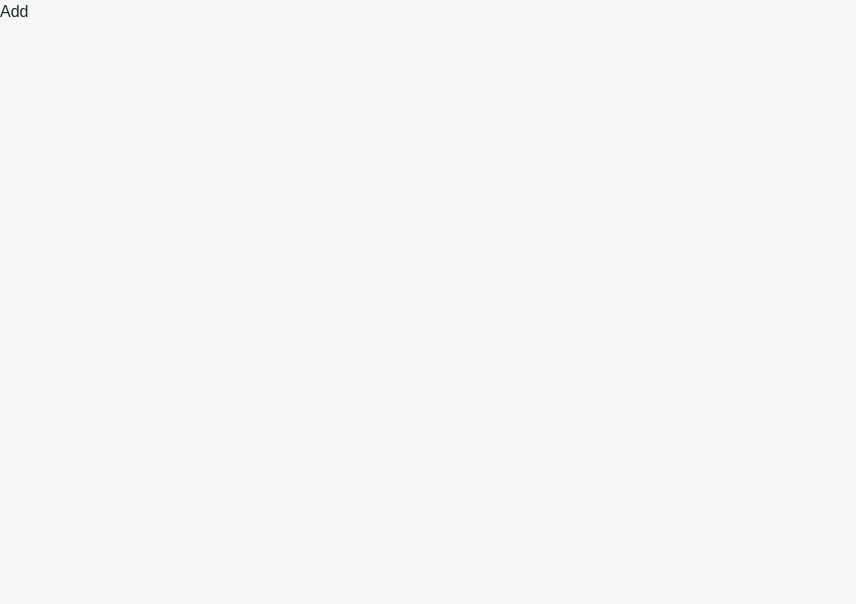
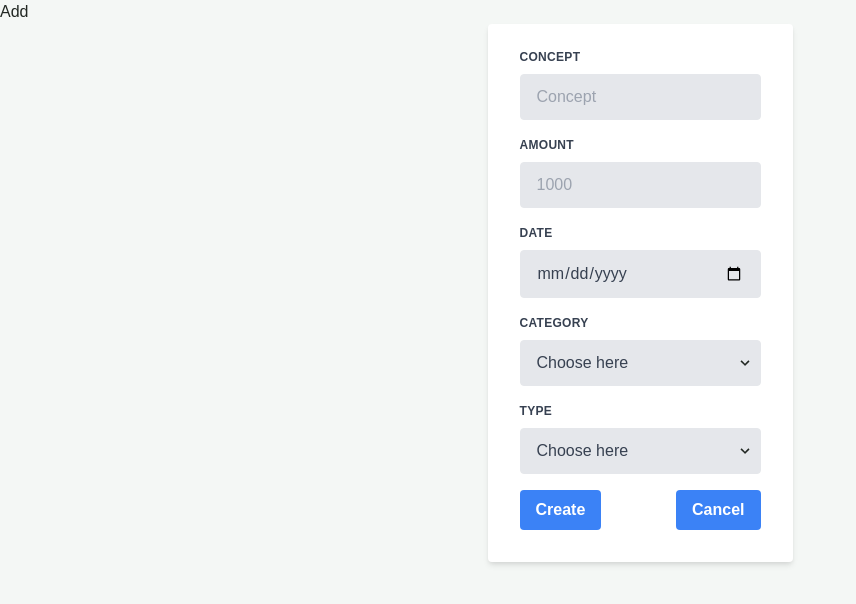
Before and after one commit to francosbenitez/full-stack-challenge-client, a React (Create React App) app: page /add in a window 1280 px wide. Shown: the top 604 px of the page, without its empty margins (0-856 px from the left). Built offline with nearby package versions, Linux system fonts and the light colour scheme.

Commit message:
feat: add dynamic routes to update

```diff
--- a/src/App.js
+++ b/src/App.js
@@ -2,6 +2,7 @@ import './App.css';
 import Home from "./views/Home"
 import { BrowserRouter as Router, Route} from 'react-router-dom'
 import Add from "./views/Add"
+import Update from "./views/Update"
 
 function App() {
   return (
@@ -10,6 +11,7 @@ function App() {
         {/*<Home />*/}
         <Route path="/" exact={true} component={Home} />
         <Route path="/add" exact={true} component={Add} />
+        <Route path="/update/:id" exact={true} component={Update} />
       </Router>
     </>
   );
--- a/src/components/operations/Form.jsx
+++ b/src/components/operations/Form.jsx
@@ -1,4 +1,5 @@
 import React from 'react';
+import { Link } from 'react-router-dom'
 
 const Form = ({operation, setOperation}) => {
     const handleChange = e => {
@@ -27,26 +28,25 @@ const Form = ({operation, setOperation}) => {
         })
     }
     return (
-        <div className="m-10 flex justify-center">
-            <form onSubmit={handleSubmit} className="mb-20">
-                <div className="flex flex-wrap -mx-3 mb-2">
-                    <div className="w-full md:w-1/3 px-3 mb-6 md:mb-0">
+        <div className="w-full flex justify-center">
+            <form onSubmit={handleSubmit} className="bg-white shadow-md rounded px-8 pt-6 pb-8 mb-4">
+                    <div className="mb-4">
                         <label htmlFor="concept" className="block uppercase tracking-wide text-gray-700 text-xs font-bold mb-2">Concept</label>
                         <input value={concept} name="concept" onChange={handleChange} type="text" id="concept" className="appearance-none block w-full bg-gray-200 text-gray-700 border border-gray-200 rounded py-3 px-4 leading-tight focus:outline-none focus:bg-white focus:border-gray-500" placeholder="Concept" />
                     </div>
-                    <div className="w-full md:w-1/3 px-3 mb-6 md:mb-0">
+                    <div className="mb-4">
                         <label htmlFor="amount" className="block uppercase tracking-wide text-gray-700 text-xs font-bold mb-2">
                             Amount
                         </label>
                         <input value={amount} name="amount" onChange={handleChange} type="number" id="amount" className="appearance-none block w-full bg-gray-200 text-gray-700 border border-gray-200 rounded py-3 px-4 leading-tight focus:outline-none focus:bg-white focus:border-gray-500" placeholder="1000" />
                     </div>
-                    <div className="w-full md:w-1/3 px-3 mb-6 md:mb-0">
+                    <div className="mb-4">
                         <label htmlFor="date" className="block uppercase tracking-wide text-gray-700 text-xs font-bold mb-2">
                             Date
                         </label>
                         <input value={date} name="date" onChange={handleChange} type="date" id="date" className="appearance-none block w-full bg-gray-200 text-gray-700 border border-gray-200 rounded py-3 px-4 leading-tight focus:outline-none focus:bg-white focus:border-gray-500" />
                     </div>
-                    <div className="w-full md:w-1/3 px-3 mb-6 md:mb-0">
+                    <div className="mb-4">
                         <label htmlFor="category" className="block uppercase tracking-wide text-gray-700 text-xs font-bold mb-2">
                             Category
                         </label>
@@ -61,7 +61,7 @@ const Form = ({operation, setOperation}) => {
                             </div>
                         </div>
                     </div>
-                    <div className="w-full md:w-1/3 px-3 mb-6 md:mb-0">
+                    <div className="mb-4">
                         <label htmlFor="type" className="block uppercase tracking-wide text-gray-700 text-xs font-bold mb-2">
                             Type
                         </label>
@@ -76,15 +76,24 @@ const Form = ({operation, setOperation}) => {
                             </div>
                         </div>
                     </div>
-                    <div className="flex flex-col justify-center items-center">
+                    <div class="flex items-center justify-between">
+                        <button type="submit" class="bg-blue-500 hover:bg-blue-700 text-white font-bold py-2 px-4 rounded focus:outline-none focus:shadow-outline">
+                            Create
+                        </button>
+                        <Link to="/" style={{backgroundImage: 'none'}}>
+                            <button class="bg-blue-500 hover:bg-blue-700 text-white font-bold py-2 px-4 rounded focus:outline-none focus:shadow-outline">
+                                Cancel
+                            </button>
+                        </Link>
+                    </div>
+                    {/*<div className="flex flex-col justify-center items-center">
                         <button
                             type="submit"
-                            className="bg-primary p-3 rounded-md text-background transform shadow-lg hover:bg-primary hover:scale-110 duration-200"
+                            className="lg:mx-4 bg-background border-2 border-primary border-opacity-100 hover:bg-primary text-primary hover:text-background font-bold py-2 px-4 rounded"
                         >
                             Create
                         </button>
-                    </div>
-                </div>
+                    </div>*/}
             </form>
         </div>
     );
--- a/src/components/operations/List.jsx
+++ b/src/components/operations/List.jsx
@@ -2,6 +2,7 @@ import React from "react";
 import { FontAwesomeIcon } from '@fortawesome/react-fontawesome';
 import { faEdit, faTrashAlt } from '@fortawesome/free-solid-svg-icons';
 import moment from "moment";
+import { Link } from 'react-router-dom'
 
 const List = ({operation, setOperation, operations, setListUpdated}) => {
     const handleDelete = id => {
@@ -59,7 +60,10 @@ const List = ({operation, setOperation, operations, setListUpdated}) => {
                                     <td className="p-1 border border-text" tableheaddata="Category">{operation.category}</td>
                                     <td className="p-1 border border-text" tableheaddata="Type">{operation.type}</td>
                                     <td className="p-1 border border-text">
-                                        <button onClick={() => handleUpdate(operation.operation_id)} className="mr-1 px-3 bg-green-400"><FontAwesomeIcon icon={faEdit}/></button>
+                                        <Link to={`/update/${operation.operation_id}`} style={{backgroundImage: 'none'}}>
+                                            <button className="mr-1 px-3 bg-green-400"><FontAwesomeIcon icon={faEdit}/></button>
+                                            {/*<button onClick={() => handleUpdate(operation.operation_id)} className="mr-1 px-3 bg-green-400"><FontAwesomeIcon icon={faEdit}/></button>*/}
+                                        </Link>
                                         <button onClick={() => handleDelete(operation.operation_id)}  className="ml-1 px-3 bg-red-400"><FontAwesomeIcon icon={faTrashAlt}/></button>
                                     </td>
                                 </tr>
--- a/src/views/Add.jsx
+++ b/src/views/Add.jsx
@@ -1,11 +1,19 @@
-import React from 'react';
+import React, {useState} from 'react';
 import Form from "../components/operations/Form"
 
 const Add = () => {
+    const [operation, setOperation] = useState({
+        concept: "",
+        amount: "",
+        date: "",
+        category: "",
+        type: "",
+        user_id: ""
+    })
     return (
         <div>
             <p>Add</p>
-            {/*<Form />*/}
+            <Form operation={operation} setOperation={setOperation} />
         </div>
     );
 };
--- a/src/views/Home.jsx
+++ b/src/views/Home.jsx
@@ -4,7 +4,7 @@ import Footer from "../components/layout/Footer"
 import Add from "../components/operations/Add"
 import Balance from "../components/operations/Balance"
 import List from "../components/operations/List"
-import Form from "../components/operations/Form"
+//import Form from "../components/operations/Form"
 
 const Home = () => {
     const [operation, setOperation] = useState({
@@ -31,8 +31,8 @@ const Home = () => {
             <Navbar />
             <Add />
             <Balance />
-            <List operation={operation} setOperation={setOperation} operations={operations} setListUpdated={setListUpdated}/>
-            <Form operation={operation} setOperation={setOperation} />
+            <List operation={operation} setOperation={setOperation} operations={operations} setListUpdated={setListUpdated} />
+            {/*<Form operation={operation} setOperation={setOperation} />*/}
             <Footer />
         </>
     );
--- /dev/null
+++ b/src/views/Update.jsx
@@ -0,0 +1,40 @@
+import React, {useState} from 'react';
+import Form from "../components/operations/Form"
+
+const Update = ({operations, setListUpdated}) => {
+    const [operation, setOperation] = useState({
+        concept: "",
+        amount: "",
+        date: "",
+        category: "",
+        type: "",
+        user_id: ""
+    })
+    const handleUpdate = id => {
+        const requestInit = {
+            method: "PUT",
+            headers: {'Content-Type': 'application/json'},
+            body: JSON.stringify(operation)
+        }
+        fetch('http://localhost:5000/operation/update/' + id, requestInit)
+        .then(res => res.text())
+        .then(res => console.log(res))
+        setOperation({
+            concept: "",
+            amount: "",
+            date: "",
+            category: "",
+            type: "",
+            user_id: ""
+        })
+        setListUpdated(true)
+    }
+    return (
+        <div>
+            <p>Update</p>
+            <Form operation={operation} setOperation={setOperation} />
+        </div>
+    );
+};
+
+export default Update;
```
